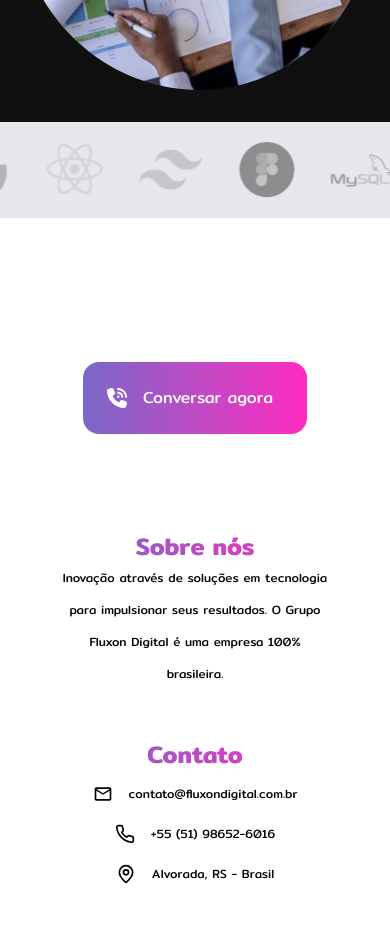
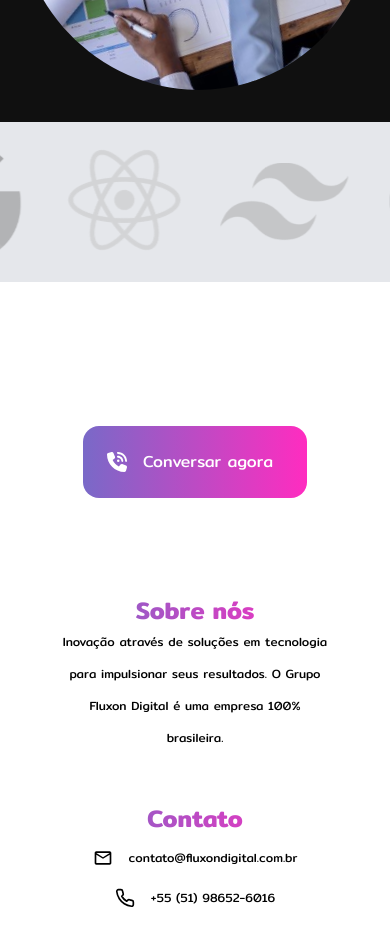
Before and after one commit to DiogoGoularttt/site, a Next.js app: page / in a window 390 px wide. Shown: the part 3740-4666 px from the top of the page. Built offline with nearby package versions, Linux system fonts and the light colour scheme.

Commit message:
:bug: resolve mobile rendering issues and improve infinite animation

```diff
--- a/src/app/components/TechnologiesCarousel.js
+++ b/src/app/components/TechnologiesCarousel.js
@@ -17,24 +17,19 @@ const logos = [
   { src: "/nodejs.svg", alt: "NodeJS" },
 ];
 
+const duplicatedLogos = [...logos, ...logos]; // duplica
+
 export default function TechnologiesCarousel() {
-  const isMobile = useIsMobile();
-
-  const size = isMobile ? 64 : 128;
   return (
     <div className="pb-12">
       <div className="w-full overflow-hidden py-4 md:py-10 bg-gray-200">
         <div className="carousel-track">
-          {Array(4)
-            .fill(logos)
-            .flat()
-            .map((logo, index) => (
-              <div key={index} className="carousel-item relative" style={{ width: size, height: size }}>
+          {duplicatedLogos.map((logo, index) => (
+            <div key={index} className="carousel-item relative w-16 h-16 md:w-32 md:h-32">
               <Image
                 src={logo.src}
                 alt={logo.alt}
-                  width={size}
-                  height={size}
+                fill
                 className="object-contain grayscale hover:grayscale-0 transition duration-300"
               />
             </div>
--- a/src/app/globals.css
+++ b/src/app/globals.css
@@ -84,6 +84,6 @@ html {
     transform: translateX(0);
   }
   to {
-    transform: translateX(-50%);
+    transform: translateX(-100%); /* desliza tudo */
   }
 }
```
Lines whose indentation alone changed are shown as unchanged.
